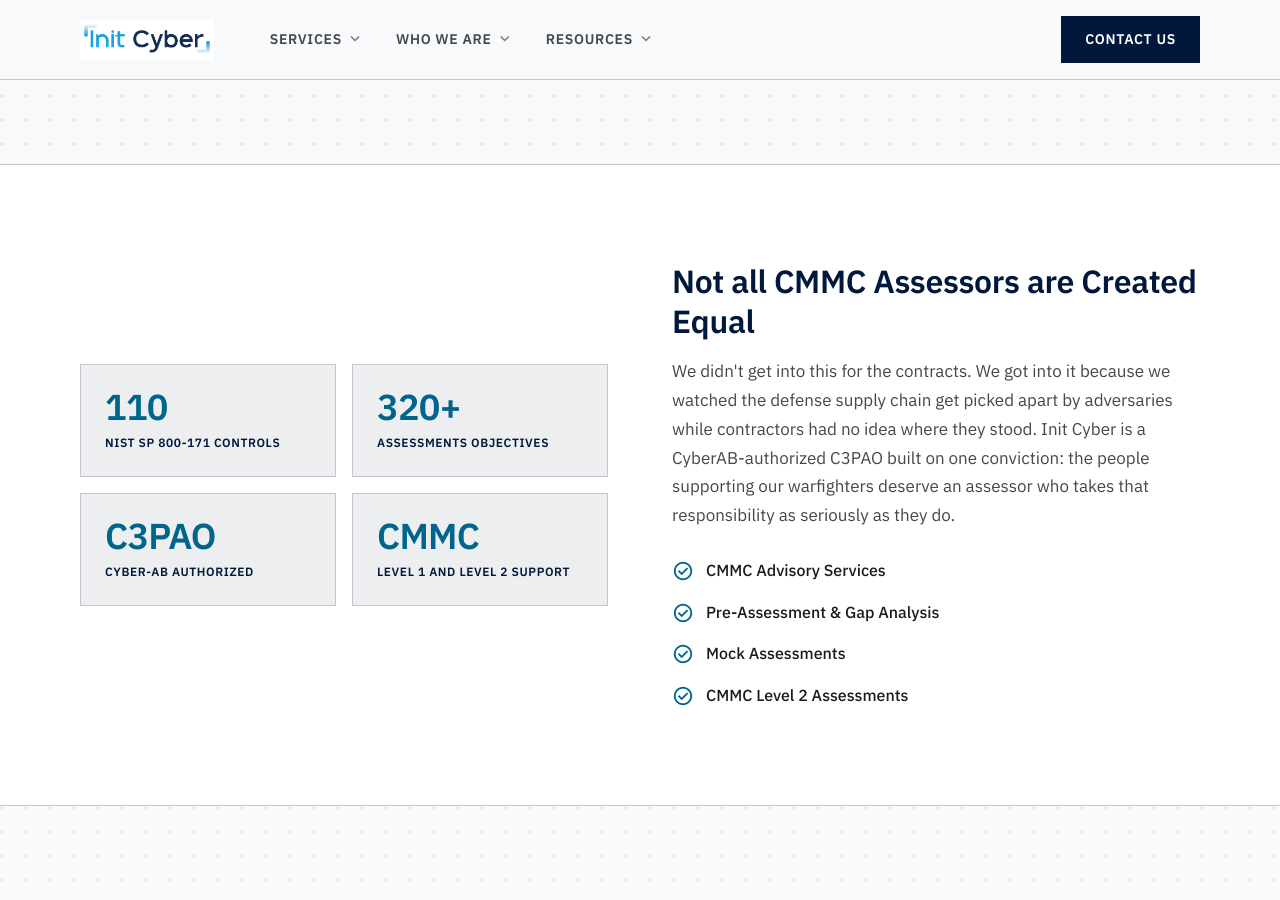
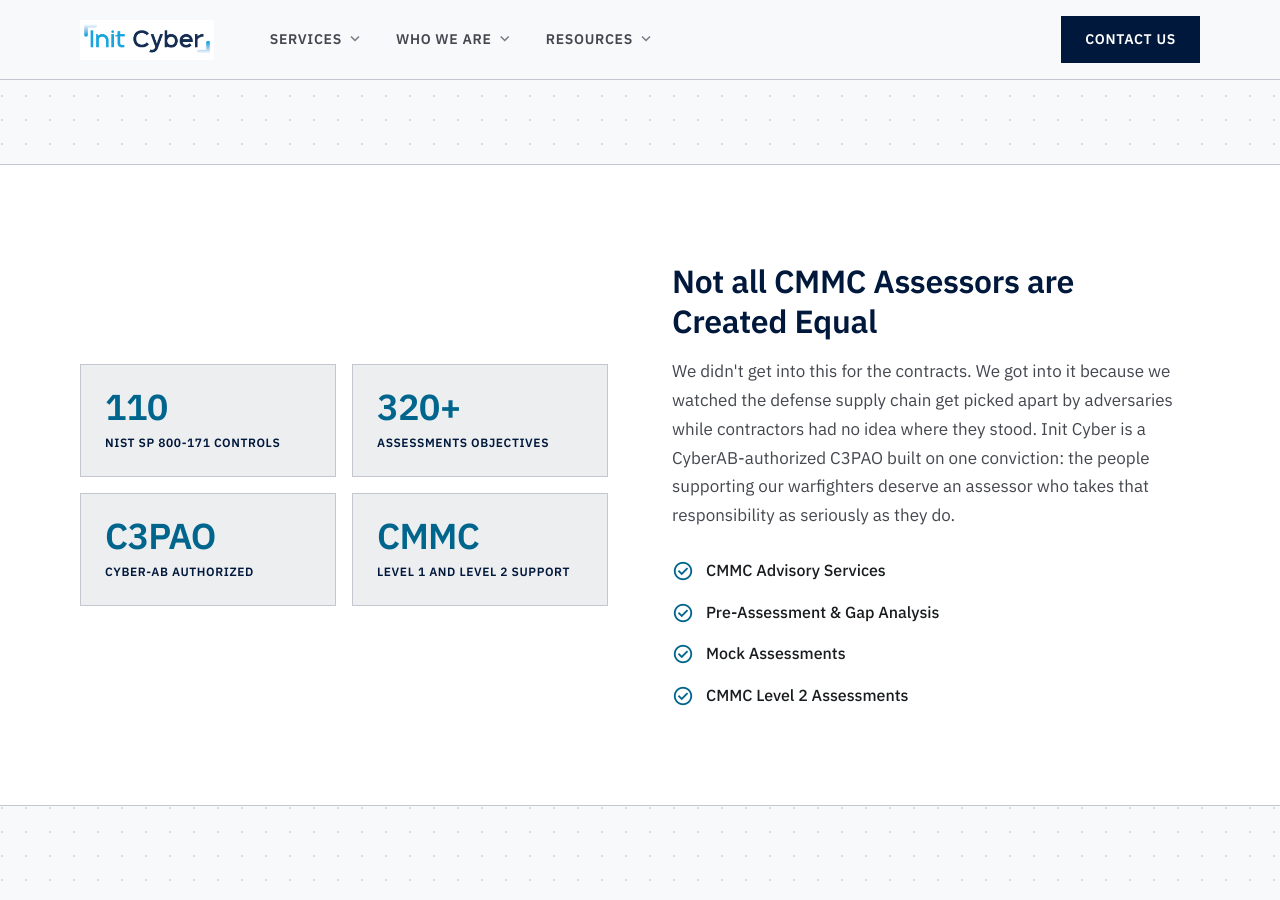
Before and after one commit to initcyber/initcyber.github.io, a Jekyll site: the page built from index.md, in a window 1280 px wide and 900 px high, scrolled down 1402 px. Built offline with Jekyll 4.4.1, drawn with Linux system fonts in a browser that asks for light colours.

Commit message:
Force line break in heading: 'Created Equal' on second line

```diff
--- a/_includes/home-services.html
+++ b/_includes/home-services.html
@@ -20,7 +20,7 @@
         </div>
       </div>
       <div class="readiness-content">
-        <h2 class="section-heading">Not all CMMC Assessors are Created Equal</h2>
+        <h2 class="section-heading">Not all CMMC Assessors are<br>Created Equal</h2>
         <p>We didn't get into this for the contracts. We got into it because we watched the defense supply chain get picked apart by adversaries while contractors had no idea where they stood. Init Cyber is a CyberAB-authorized C3PAO built on one conviction: the people supporting our warfighters deserve an assessor who takes that responsibility as seriously as they do.</p>
         <ul class="readiness-checklist">
           <li>
```
